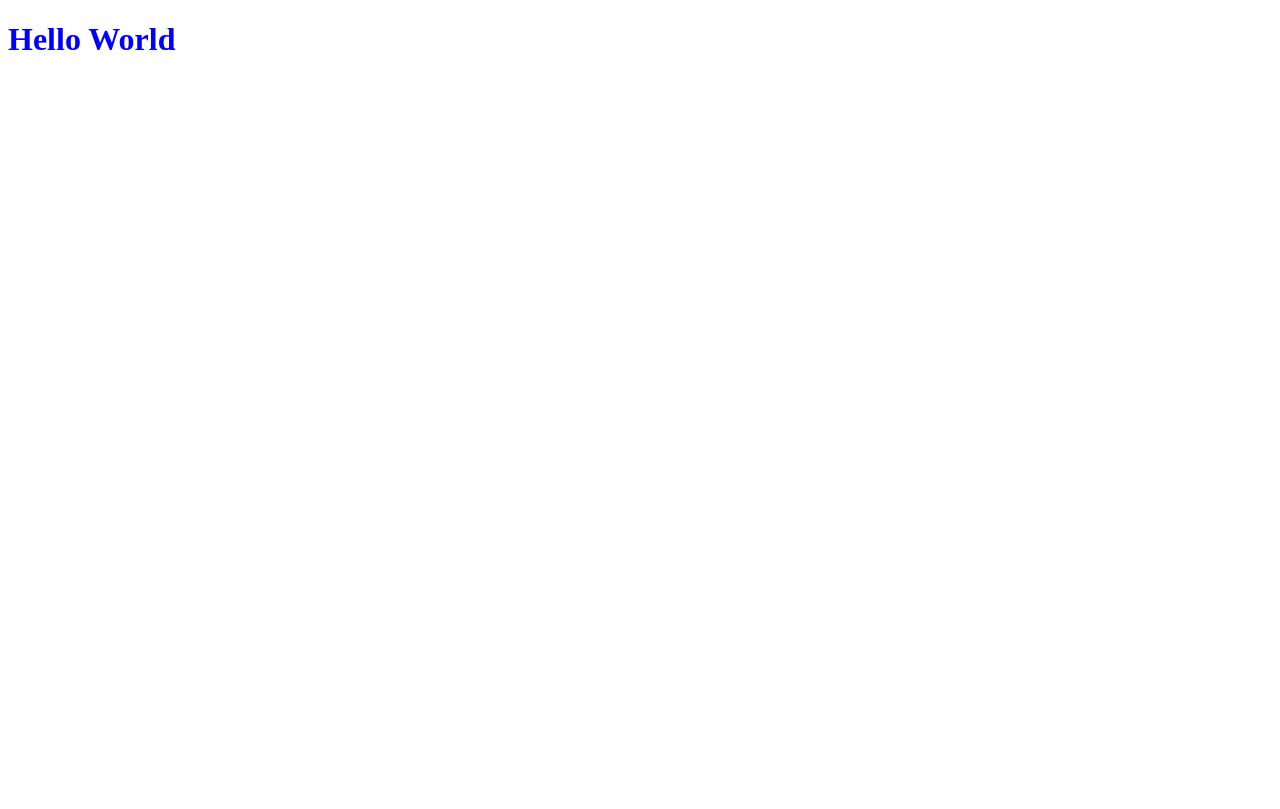
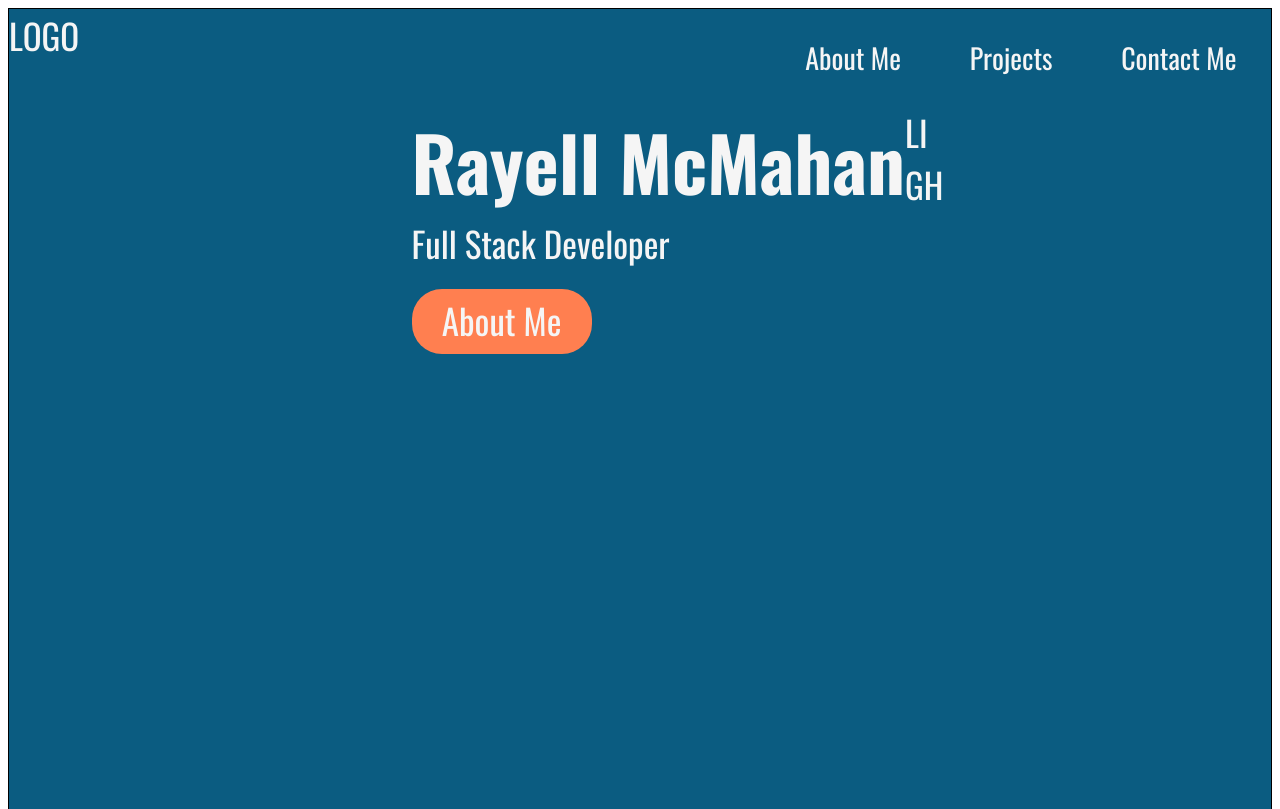
Before and after one commit to rmcmahan1/Portfolio, a plain HTML site: page index.html in a window 1280 px wide. Shown: the top 809 px of the page. Drawn offline with nearby package versions, Linux system fonts and the light colour scheme.

Commit message:
hero area

```diff
--- a/index.html
+++ b/index.html
@@ -2,12 +2,38 @@
 <html lang="en">
 <head>
     <link rel="stylesheet" href="./style.css">
+    <link rel="preconnect" href="https://fonts.googleapis.com">
+    <link rel="preconnect" href="https://fonts.gstatic.com" crossorigin>
+    <link href="https://fonts.googleapis.com/css2?family=Oswald:wght@400;600;700&display=swap" rel="stylesheet">
     <meta charset="UTF-8">
     <meta http-equiv="X-UA-Compatible" content="IE=edge">
     <meta name="viewport" content="width=device-width, initial-scale=1.0">
-    <title>Document</title>
+    <title>Portfolio</title>
 </head>
 <body>
-    <h1>Hello World</h1>
+    <section class="hero">
+        <nav>
+            <div>LOGO</div>
+            <ul>
+                <li>About Me</li>
+                <li>Projects</li>
+                <li>Contact Me</li>
+            </ul>
+        </nav>
+        <div class="hero-area">
+         <div class="hero-text">
+            <h1>Rayell McMahan</h1>
+            <p>Full Stack Developer</p>
+            <div class="button">About Me</div>
+         </div>
+         <div class="social media">
+             <div>LI</div>
+             <div>GH</div>
+         </div>
+        </div>
+    </section>
+    <section></section>
+    <section></section>
+    <footer></footer>
 </body>
 </html>
--- a/style.css
+++ b/style.css
@@ -1,3 +1,81 @@
+body {
+    font-family: 'Oswald', sans-serif;
+}
+
+section {
+    height: 100vh;
+    background-color: lightskyblue;
+    border: solid black 1px;
+}
+
+.hero {
+    background-color: rgb(11, 92, 129);
+    height: 100vh;
+    color: whitesmoke;
+    font-size: 35px;
+}
+
+footer {
+    height: 500px;
+    background-color: whitesmoke;
+}
+
+nav {
+    display: flex;
+    justify-content: space-between;
+}
+
+ul {
+    display: flex;
+    list-style-type: none;
+    width: 500px;
+    justify-content: space-around;
+    font-size: 28px;
+}
+
+li {
+    text-decoration: none;
+}
+
 h1 {
-    color: blue;
+    font-size: 75px;
+    margin: 0;
 }
+
+p {
+    margin: 0;
+    font-size: 35px;
+    font-weight: 400;
+}
+
+.hero-area {
+    display: flex;
+    height: 100%;
+    justify-content: center;
+}
+
+.hero-text {
+    margin-left: 75px;
+    margin-bottom: 230px;
+}
+
+.button {
+width: 180px;
+height: 60px;
+border-radius: 30px;
+background-color: coral;
+text-align: center;
+font-size: 35px;
+font-weight: 400;
+padding-top: 5px;
+margin-top: 20px;
+}
+
+.button:hover {
+    background-color: rgb(252, 172, 143);
+}
+
+.button:active {
+    background-color: rgb(77, 61, 55);
+    color: rgb(49, 18, 6);
+}
```
